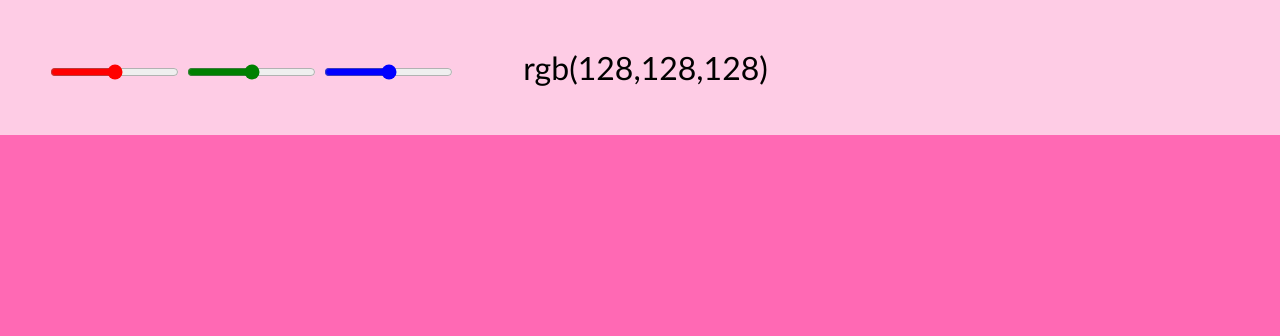
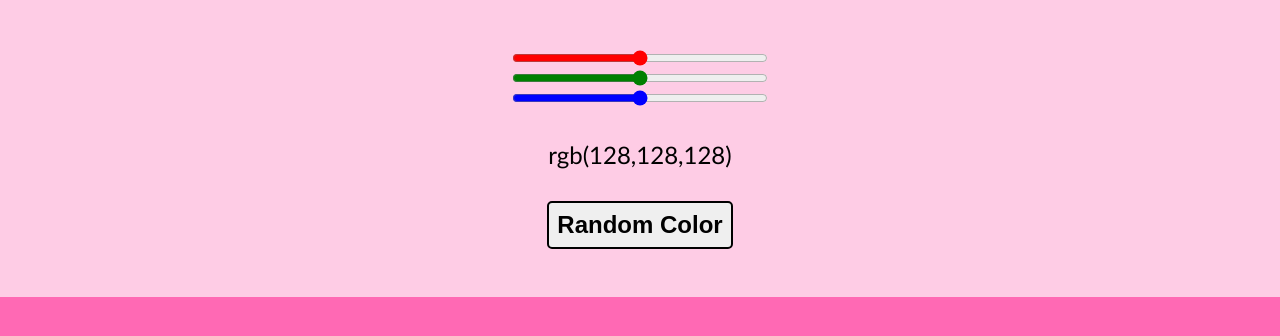
Before and after one commit to lensigonzales/coding-bootcamp-exercises, a plain HTML site: page web-apps-foundation/color-mixer/index.html in a window 1280 px wide. Drawn offline with Linux system fonts and the light colour scheme.

Commit message:
add fetch button for random color

```diff
--- a/web-apps-foundation/color-mixer/index.html
+++ b/web-apps-foundation/color-mixer/index.html
@@ -14,6 +14,7 @@
         <input class="slider green" type="range" min="0" max="255">
         <input class="slider blue" type="range" min="0" max="255">
         <aside class="color-code">rgb(128,128,128)</aside>
+        <button class="random-btn">Random Color</button>
     </header>
 
     <script src="script.js"></script>
--- a/web-apps-foundation/color-mixer/script.js
+++ b/web-apps-foundation/color-mixer/script.js
@@ -2,8 +2,21 @@ const sliderRed = document.querySelector(".red");
 const sliderGreen = document.querySelector(".green");
 const sliderBlue = document.querySelector(".blue");
 const colorCode = document.querySelector(".color-code");
+const randomBtn = document.querySelector(".random-btn");
 
 document.addEventListener("input", (event) => {
   document.body.style.backgroundColor = `rgb(${sliderRed.value}, ${sliderGreen.value}, ${sliderBlue.value}`;
   colorCode.innerText = document.body.style.backgroundColor;
 });
+
+randomBtn.addEventListener("click", () => {
+  fetch("https://dummy-apis.netlify.app/api/color")
+    .then((response) => {
+      return response.json();
+    })
+    .then((data) => {
+      const color = `rgb(${data.rgb.r}, ${data.rgb.b}, ${data.rgb.g})`;
+      colorCode.innerText = color;
+      document.body.style.backgroundColor = color;
+    });
+});
--- a/web-apps-foundation/color-mixer/styles.css
+++ b/web-apps-foundation/color-mixer/styles.css
@@ -7,22 +7,48 @@ body {
 header {
   background-color: rgba(254, 254, 254, 0.665);
   padding: 3rem;
+  display: flex;
+  flex-direction: column;
+  align-items: center;
+  justify-content: space-between;
 }
 
 .color-code {
-  font-size: 2rem;
+  margin-top: 2rem;
+  font-size: 1.5rem;
   display: inline;
-  margin-left: 4rem;
 }
 
 .red {
   accent-color: red;
+  width: 16rem;
 }
 
 .green {
   accent-color: green;
+  width: 16rem;
 }
 
 .blue {
   accent-color: blue;
+  width: 16rem;
 }
+
+.random-btn {
+  font-weight: 600;
+  font-size: 1.5rem;
+  margin-top: 2rem;
+  padding: 0.5rem;
+  border-radius: 5px;
+  border: 2px solid black;
+  cursor: pointer;
+}
+
+@media screen and (min-width: 1300px) {
+  header {
+    flex-direction: row;
+  }
+  input {
+    width: 12rem;
+  }
+}
```
